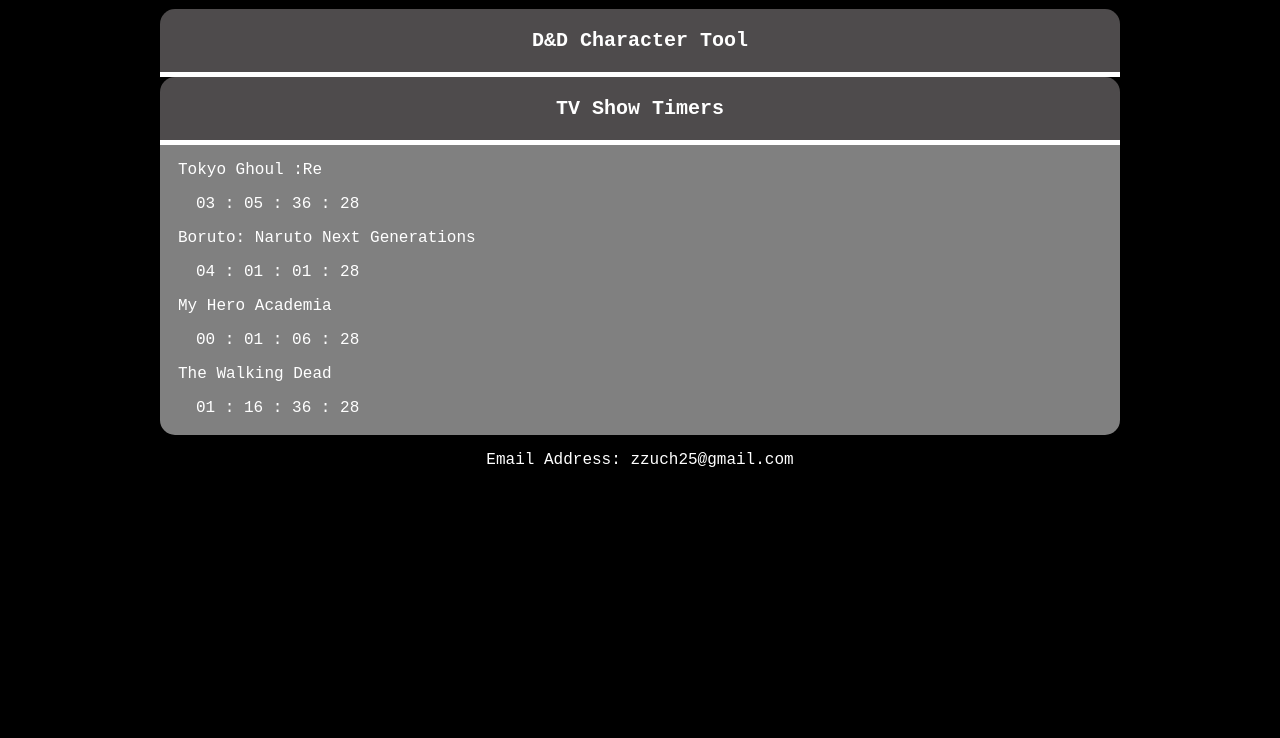
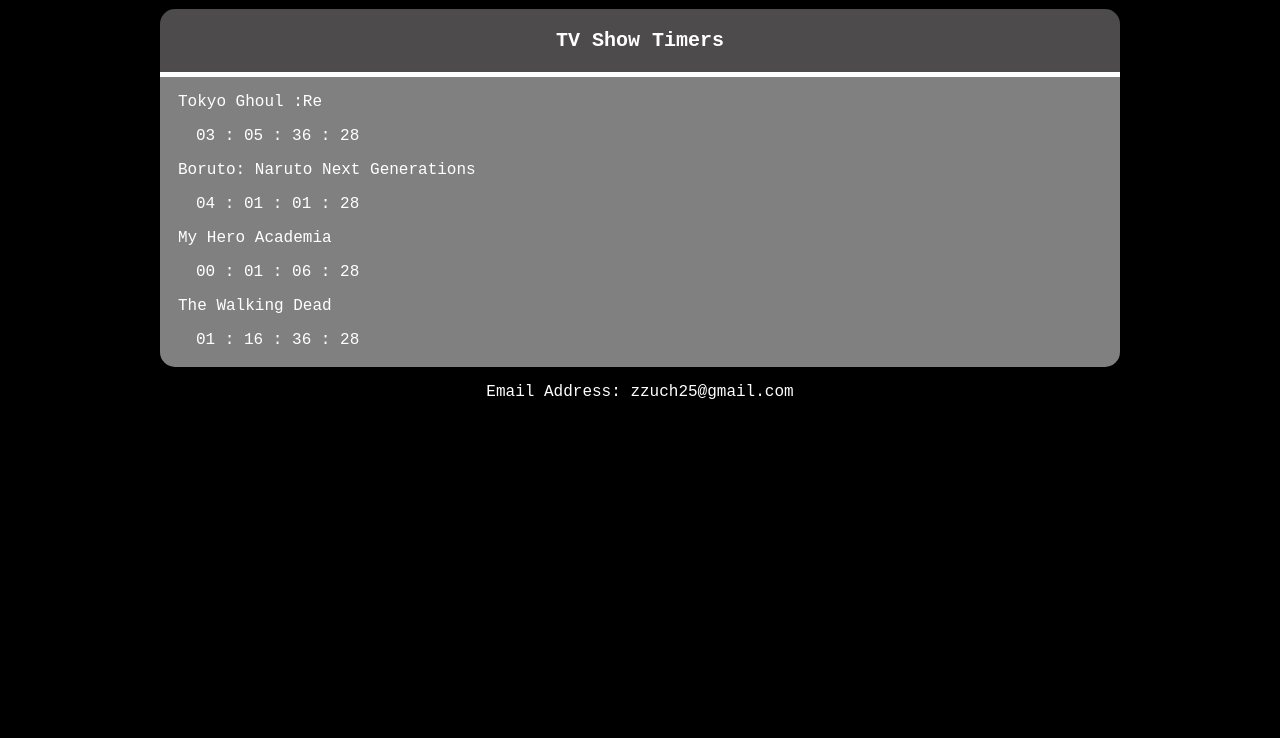
Before and after one commit to zrzuch/zrzuch.github.io, a plain HTML site: page programming.html in a window 1280 px wide. Shown: the part 62-800 px from the top of the page. Drawn offline with nearby package versions, Linux system fonts and the light colour scheme.

Commit message:
Update programming.html

```diff
--- a/programming.html
+++ b/programming.html
@@ -49,10 +49,6 @@
 	</div>
 	<br>
 	<!--End of Global Menu-->
-	</div>
-	<div id = "SectionH">
-	<header></header>
-	<p style = "text-align: center; font-size: 20px; font-weight: bold;">D&D Character Tool</p>
 	</div>
 	<div id = "SectionH">
 	<header></header>
```
